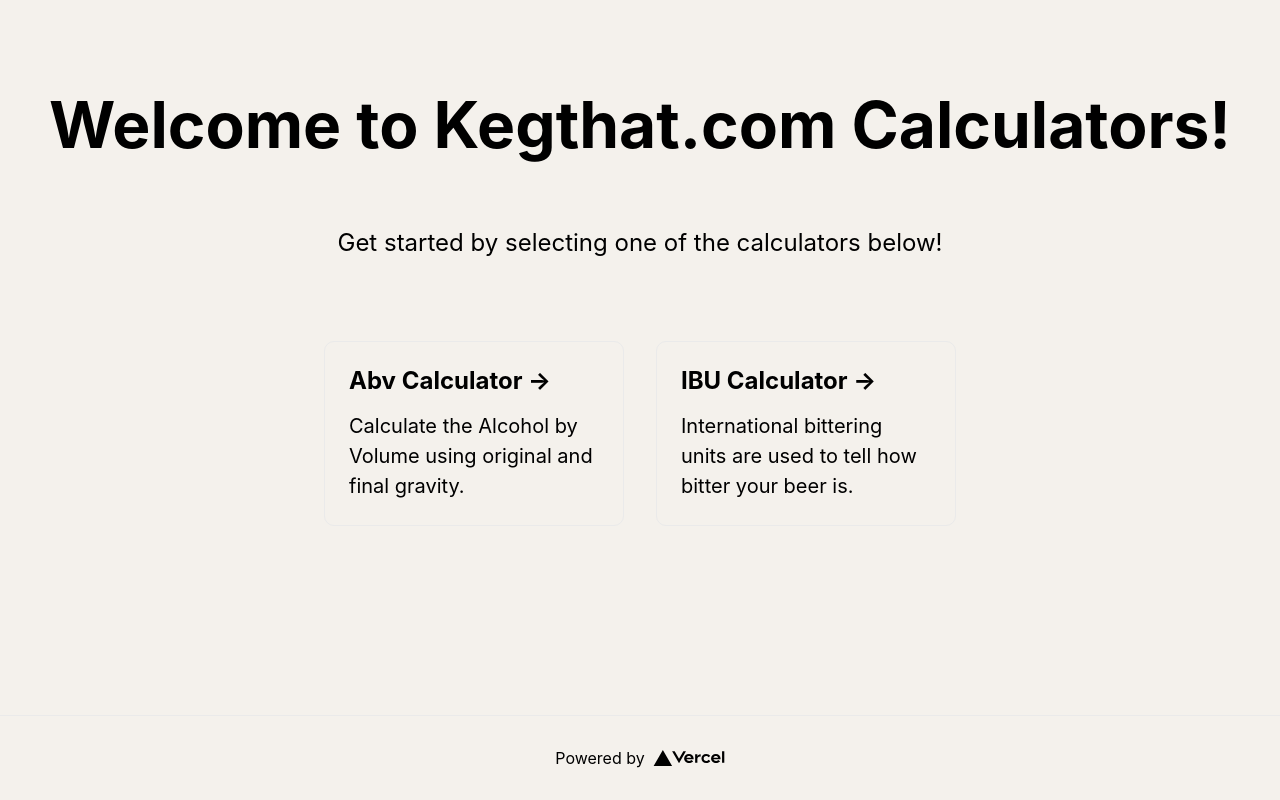
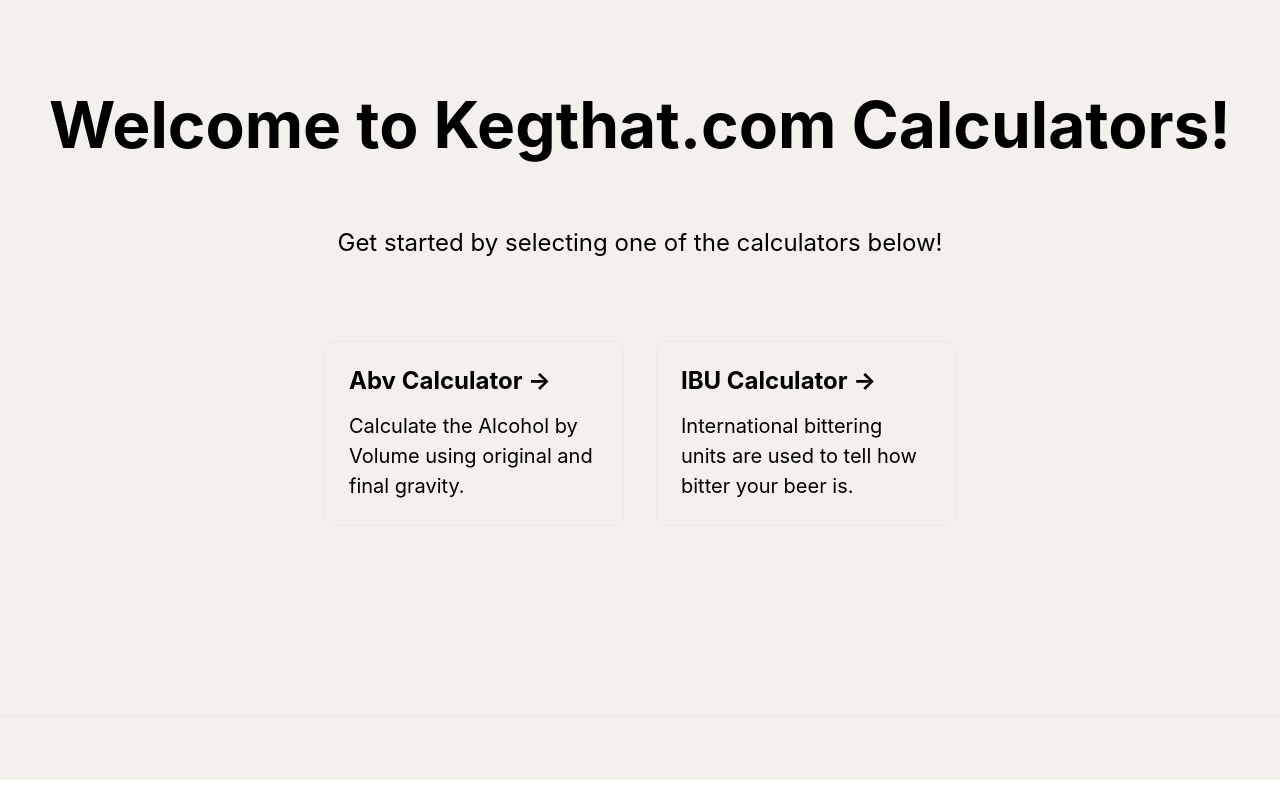
Before and after one commit to BenParr64/brewing-calculators, a Next.js app: page / in a window 1280 px wide. Shown: the part 277-1077 px from the top of the page. Built offline with nearby package versions, Linux system fonts and the light colour scheme.

Commit message:
fix styles

```diff
--- a/pages/abv.tsx
+++ b/pages/abv.tsx
@@ -23,7 +23,7 @@ const Abv: NextPage = () => {
           <h1>Alcohol By Volume Abv Calculator</h1>
           <p>
             Original gravity (OG) measures how a great deal sugar is gift
-            withinside the wort earlier than it's miles fermented. The very last
+            withinside the wort earlier than it&lsquo;s miles fermented. The very last
             gravity (FG) is how a great deal sugar is left over whilst
             fermentation is done. A decrease very last gravity shows a dry or
             crisp flavor, at the same time as a better very last gravity shows a
--- a/pages/index.tsx
+++ b/pages/index.tsx
@@ -48,16 +48,7 @@ const Home: NextPage = () => {
       </main>
 
       <footer className={styles.footer}>
-        <a
-          href="https://vercel.com?utm_source=create-next-app&utm_medium=default-template&utm_campaign=create-next-app"
-          target="_blank"
-          rel="noopener noreferrer"
-        >
-          Powered by{" "}
-          <span className={styles.logo}>
-            <Image src="/vercel.svg" alt="Vercel Logo" width={72} height={16} />
-          </span>
-        </a>
+
       </footer>
     </div>
   );
```
